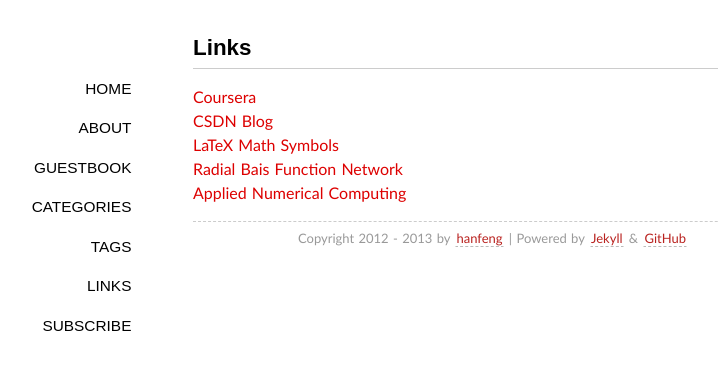
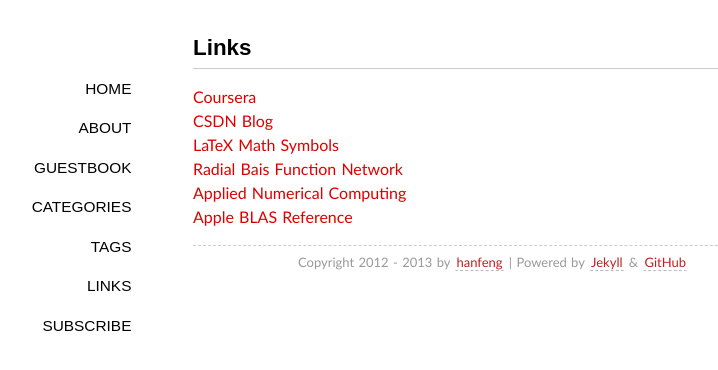
Before and after one commit to mlnotes/mlnotes.github.com, a Jekyll site: the page built from links/index.md, in a window 1280 px wide. Shown: the top 370 px of the page, without its empty margins (147-865 px from the left). Built offline with Jekyll 4.4.1, drawn with Linux system fonts in a browser that asks for light colours; some web fonts are replaced; Markdown is read by kramdown in place of the engine named in the settings; comment, search, counter and statistics services are not loaded.

Commit message:
ad links

```diff
--- a/links/index.md
+++ b/links/index.md
@@ -9,3 +9,4 @@
 [LaTeX Math Symbols](http://web.ift.uib.no/Teori/KURS/WRK/TeX/symALL.html)
 [Radial Bais Function Network](http://www.anc.ed.ac.uk/rbf/intro/intro.html)
 [Applied Numerical Computing](http://www.seas.ucla.edu/~vandenbe/ee103.html)
+[Apple BLAS Reference](https://developer.apple.com/library/mac/DOCUMENTATION/Accelerate/Reference/BLAS_Ref/Reference/reference.html)
```
